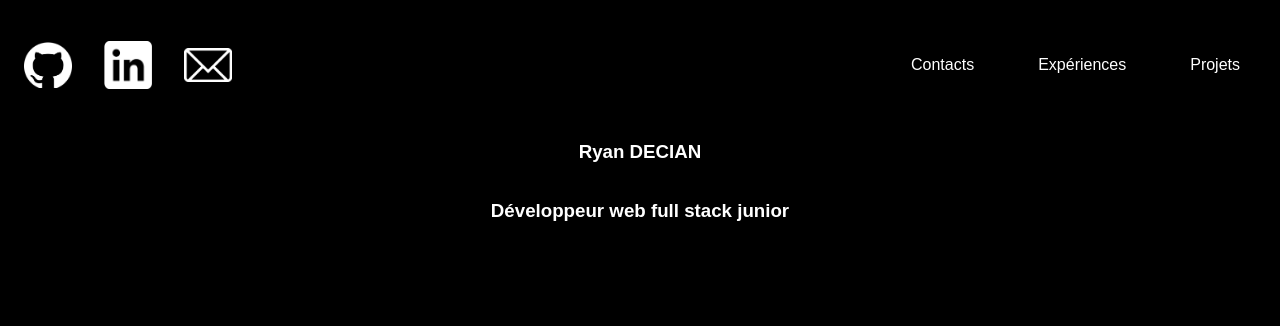
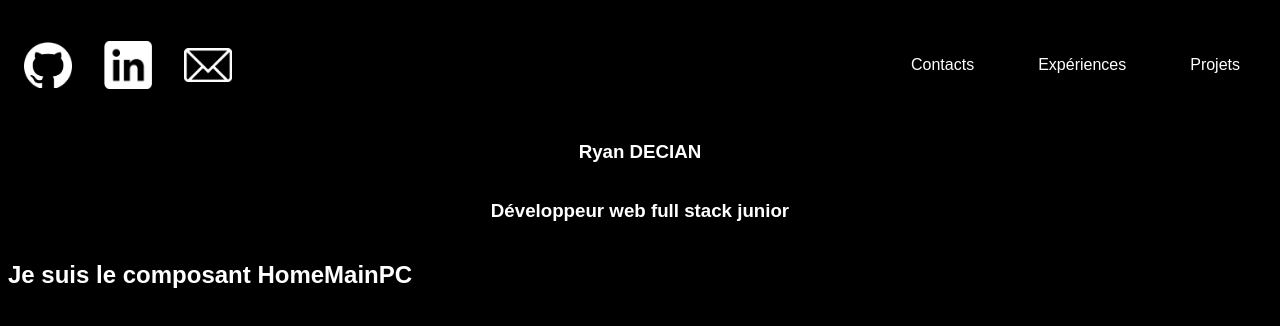
Before and after one commit to ryandecian/portfolio-ryan-decian, a React (Vite) app: page / in a window 1280 px wide. Shown: the top 326 px of the page. Built offline with nearby package versions, Linux system fonts and the light colour scheme.

Commit message:
Routage de la chaine HomeMain

```diff
--- /dev/null
+++ b/src/components/HomeMainRoot/HomeMainPC/HomeMainPC.css
@@ -0,0 +1,5 @@
+@import "../../../root.css";
+
+.HomeMainPC {
+    color: var(--textColorWhite);
+}
--- a/src/components/HomeMainRoot/HomeMainPC/HomeMainPC.tsx
+++ b/src/components/HomeMainRoot/HomeMainPC/HomeMainPC.tsx
@@ -1,8 +1,10 @@
-
+import "./HomeMainPC.css"
 
 function HomeMainPC() {
     return (
-        <h1>Je suis le composant HomeMainPC</h1>
+        <section className="HomeMainPC">
+             <h1>Je suis le composant HomeMainPC </h1>
+        </section>
     )
 }
 
--- a/src/pages/HomePage.tsx
+++ b/src/pages/HomePage.tsx
@@ -1,5 +1,6 @@
 import "./HomePage.css"
 import NavRoot from "../components/NavRoot/NavRoot";
+import HomeMainRoot from "../components/HomeMainRoot/HomeMainRoot";
 
 function HomePage() {
     return(
@@ -7,7 +8,9 @@ function HomePage() {
         <header>
             <NavRoot />
         </header>
-        <main></main>
+        <main>
+            <HomeMainRoot />
+        </main>
         <footer></footer>
         </>
     )
```
